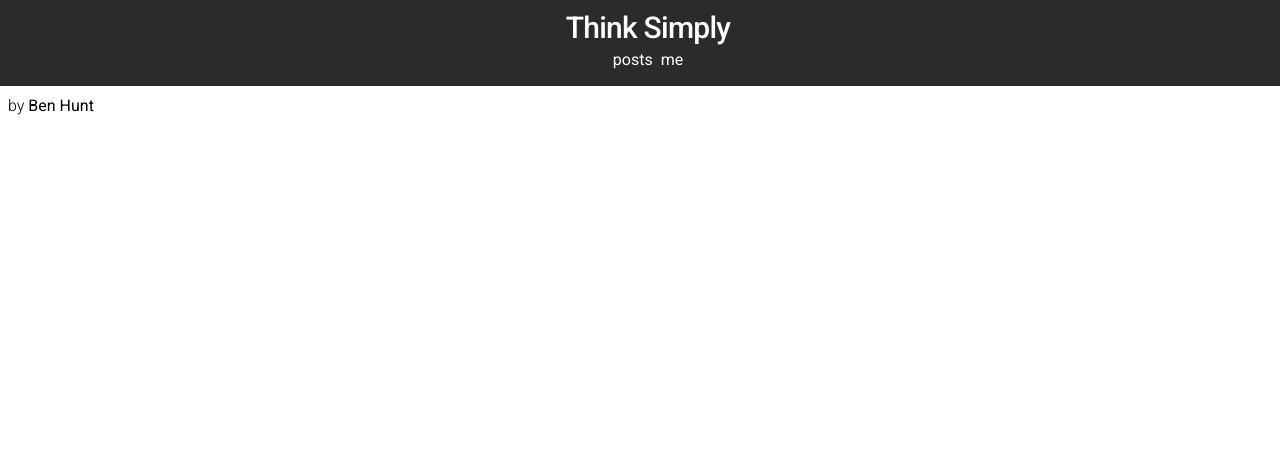
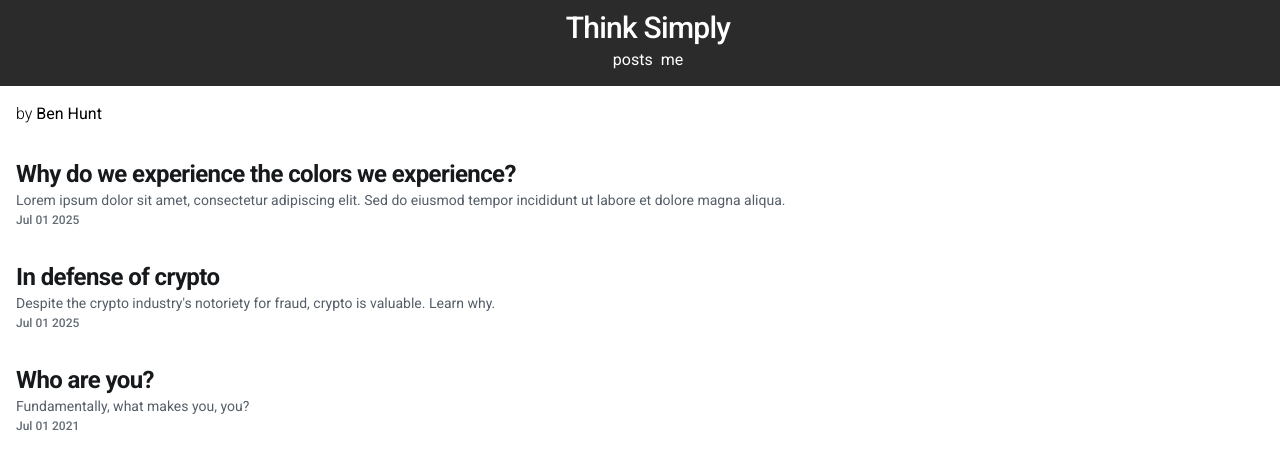
Before and after one commit to BenHunt-io/thinksimply, a Next.js app: page / in a window 1280 px wide. Shown: the top 468 px of the page. Built offline with nearby package versions, Linux system fonts and the light colour scheme.

Commit message:
install nodejs, create posts format

```diff
--- a/package.json
+++ b/package.json
@@ -14,6 +14,7 @@
     "@fontsource/inter": "^5.2.6",
     "@fontsource/roboto": "^5.2.6",
     "@mui/joy": "5.0.0-beta.52",
+    "dayjs": "^1.11.13",
     "next": "15.3.4",
     "react": "^19.0.0",
     "react-dom": "^19.0.0"
--- a/src/app/page.tsx
+++ b/src/app/page.tsx
@@ -1,5 +1,6 @@
 "use client";
 import { Box, Stack, Typography, useTheme } from "@mui/joy";
+import dayjs from "dayjs";
 
 const Header = () => {
   const theme = useTheme();
@@ -57,20 +58,73 @@ const Menu = () => {
 };
 
 const Content = ({ children }: { children: React.ReactNode }) => {
-  return <Box sx={{ paddingTop: "86px" }}>{children}</Box>;
+  const theme = useTheme();
+  return (
+    <Box sx={{ paddingTop: "86px" }}>
+      <Box sx={{ padding: theme.spacing() }}>{children}</Box>
+    </Box>
+  );
+};
+
+const PostContainer = () => {
+  return (
+    <Stack spacing={4}>
+      <Post
+        title="Why do we experience the colors we experience?"
+        date={dayjs("2025-07-01")}
+        description="Lorem ipsum dolor sit amet, consectetur adipiscing elit. Sed do eiusmod tempor incididunt ut labore et dolore magna aliqua."
+      />
+      <Post
+        title="In defense of crypto"
+        date={dayjs("2025-07-01")}
+        description="Despite the crypto industry's notoriety for fraud, crypto is valuable. Learn why."
+      />
+      <Post
+        title="Who are you?"
+        date={dayjs("2021-07-01")}
+        description="Fundamentally, what makes you, you?"
+      />
+    </Stack>
+  );
+};
+
+const Post = (props: {
+  title: string;
+  date: dayjs.Dayjs;
+  description: string;
+}) => {
+  const theme = useTheme();
+  return (
+    <Stack>
+      <Typography level="h3">{props.title}</Typography>
+      <Typography level="body-sm">{props.description}</Typography>
+      <Typography level="body-xs" sx={{ color: theme.palette.neutral[500] }}>
+        {props.date.format("MMM DD YYYY")}
+      </Typography>
+    </Stack>
+  );
 };
 
 export default function Home() {
   const theme = useTheme();
   return (
-    <Stack>
+    <Box>
       <Header />
       <Content>
-        <Typography level="body-md" sx={{ color: theme.palette.common.black }}>
-          <span style={{ fontWeight: 200 }}>by </span>
-          <span>Ben Hunt</span>
-        </Typography>
+        <Stack>
+          <Typography
+            level="body-md"
+            sx={{
+              color: theme.palette.common.black,
+              marginBottom: theme.spacing(4),
+            }}
+          >
+            <span style={{ fontWeight: 200 }}>by </span>
+            <span>Ben Hunt</span>
+          </Typography>
+          <PostContainer />
+        </Stack>
       </Content>
-    </Stack>
+    </Box>
   );
 }
```
Also changed, not shown: 1 other file (tests, documents, lock files or other folders).
